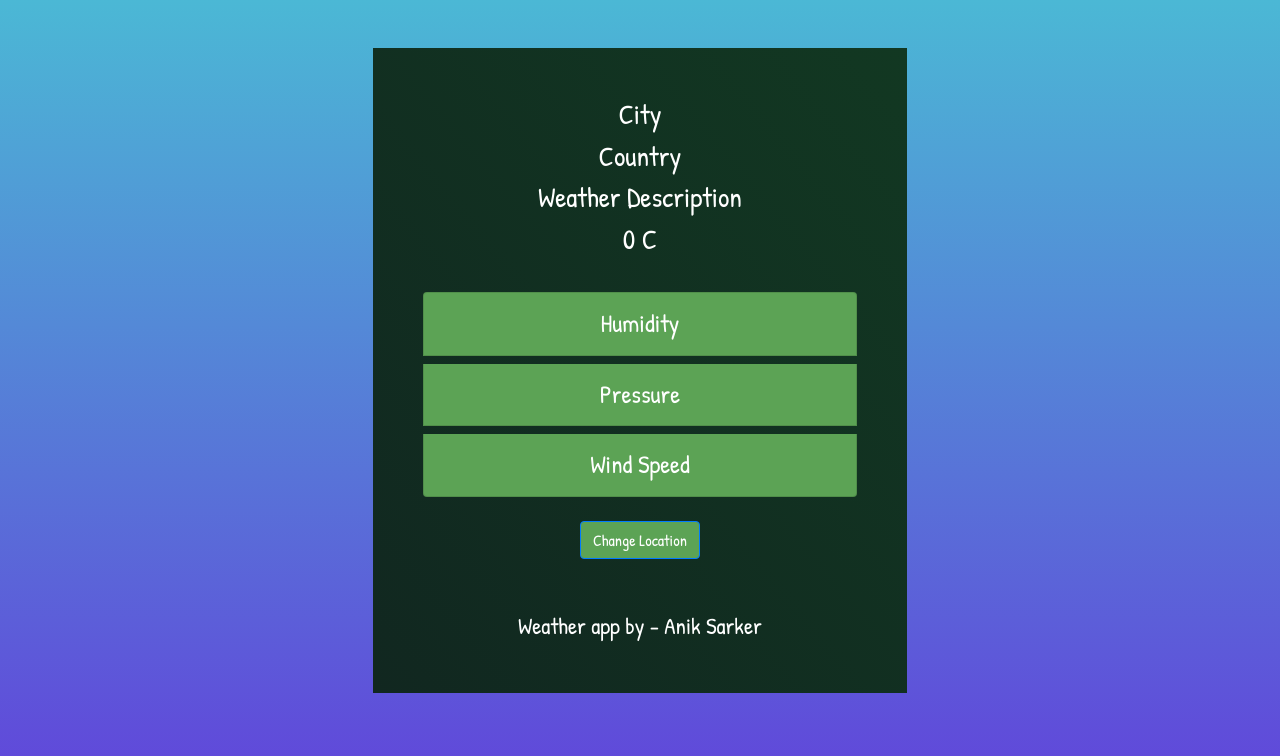
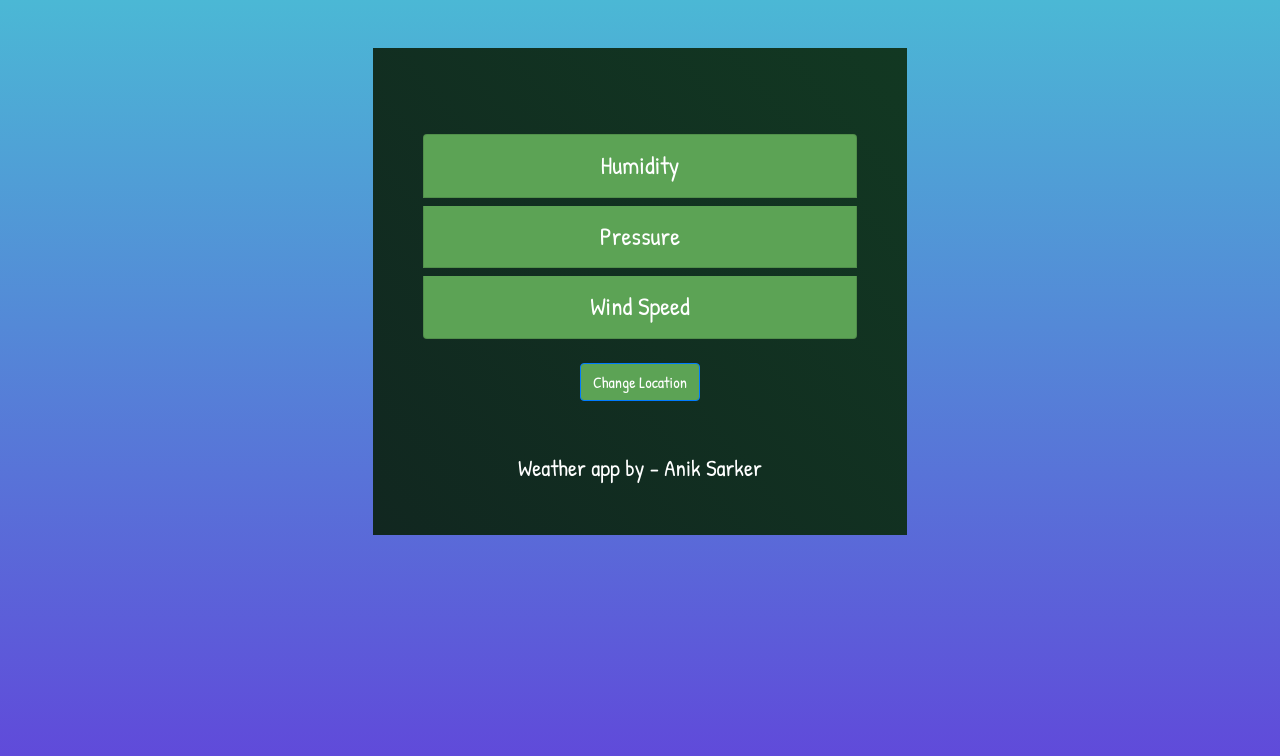
Before and after one commit to anik1612/weather-app-by-vanilla-js, a plain HTML site: page index.html in a window 1280 px wide. Drawn offline with nearby package versions, Linux system fonts and the light colour scheme; no server answers.

Commit message:
Update index.html

```diff
--- a/index.html
+++ b/index.html
@@ -21,10 +21,10 @@
     <div class="row weather-container mx-0">
         <div class="weather-report-card col-md-5 col-10 mx-auto mt-5">
             <div class="weather-report-header text-center">
-                <h3 id="w-location"  class="text-white">City</h3>
-                <h3 id="w-country"  class="text-white">Country</h3>
-                <h3 id="w-desc" class="text-white">Weather Description</h3>
-                <h3 id="w-temp" class="text-white">0 C</h3>
+                <h3 id="w-location"  class="text-white"></h3>
+                <h3 id="w-country"  class="text-white"></h3>
+                <h3 id="w-desc" class="text-white"></h3>
+                <h3 id="w-temp" class="text-white"></h3>
                 <img id="w-icon" src="">
             </div>
             <ul class="list-group mt-1 text-center text-white">
```
